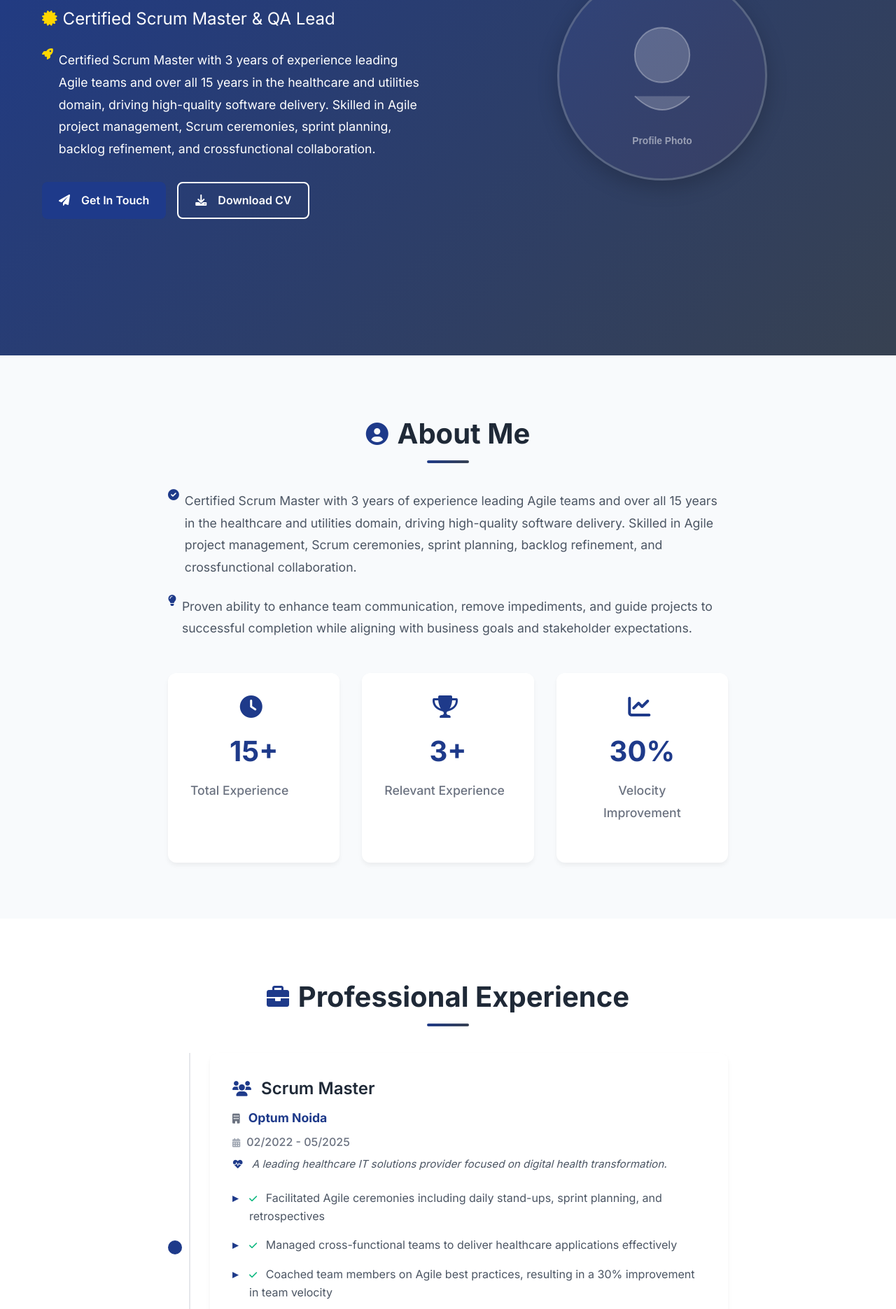
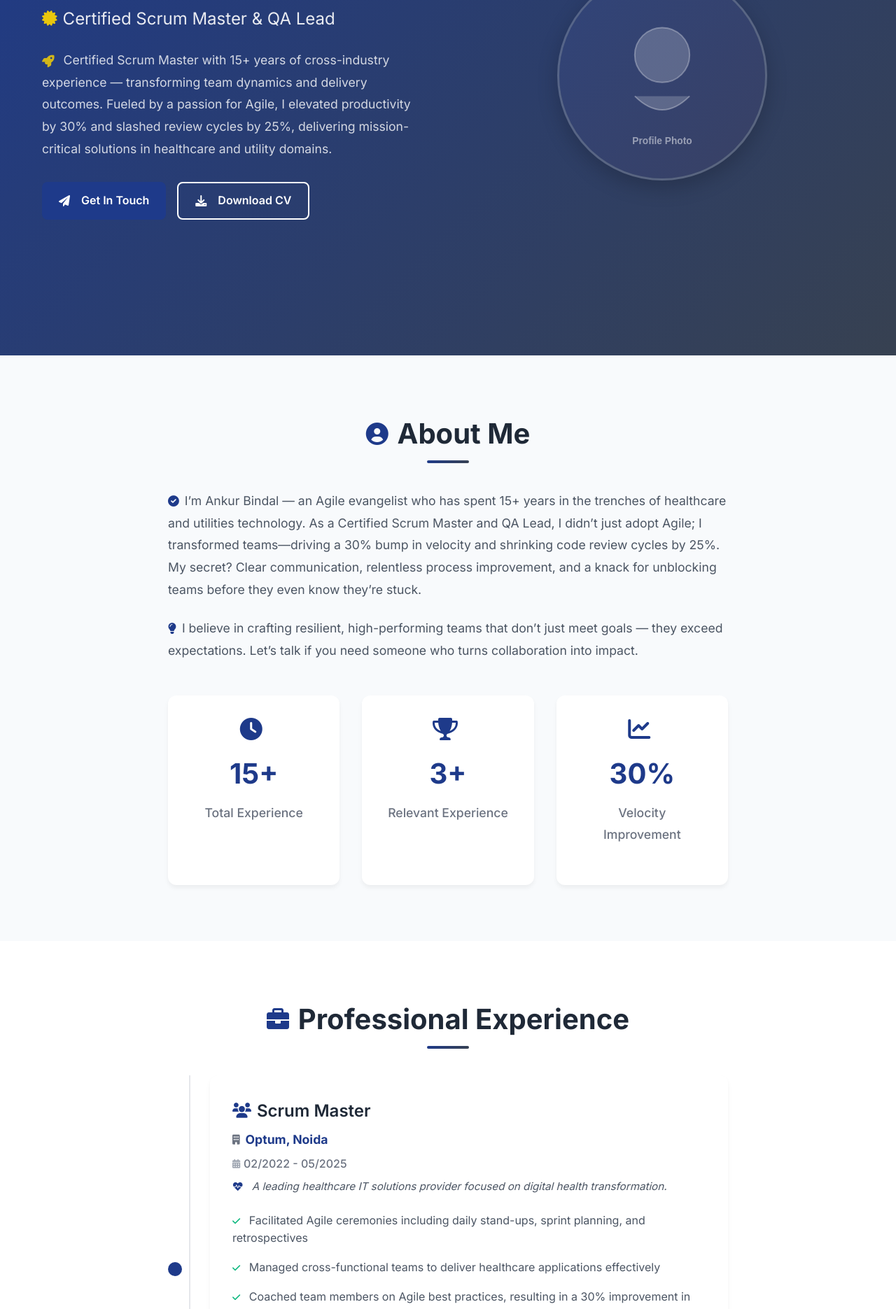
Before and after one commit to bindalankur/myportfolio, a website: page index.html in a window 1280 px wide. Shown: the part 292-2163 px from the top of the page at 70% size. Drawn offline with Linux system fonts and the light colour scheme.

Commit message:
new UI with icons..........

```diff
--- a/index.html
+++ b/index.html
@@ -37,10 +37,9 @@
                 <h1 class="hero-title"><i class="fas fa-star"></i> Ankur Bindal</h1>
                 <h2 class="hero-subtitle"><i class="fas fa-certificate"></i> Certified Scrum Master & QA Lead</h2>
                 <p class="hero-description">
-                <i class="fas fa-rocket"></i> Certified Scrum Master with 3 years of experience leading Agile teams and over all 15 years
-                    in the healthcare and utilities domain, driving high-quality software delivery. Skilled in Agile
-                    project management, Scrum ceremonies, sprint planning, backlog refinement, and crossfunctional
-                    collaboration.
+                <i class="fas fa-rocket"></i> Certified Scrum Master with 15+ years of cross-industry experience — transforming team dynamics and
+                delivery outcomes. Fueled by a passion for Agile, I elevated productivity by 30% and
+                slashed review cycles by 25%, delivering mission-critical solutions in healthcare and utility domains.
                 </p>
                 <div class="hero-buttons">
                     <a href="#contact" class="btn btn-primary"><i class="fas fa-paper-plane"></i> Get In Touch</a>
@@ -62,14 +61,16 @@
             <div class="about-content">
                 <div class="about-text">
                     <p>
-                        <i class="fas fa-check-circle"></i> Certified Scrum Master with 3 years of experience leading Agile teams and over all 15 years
-                        in the healthcare and utilities domain, driving high-quality software delivery.
-                        Skilled in Agile project management, Scrum ceremonies, sprint planning, backlog refinement,
-                         and crossfunctional collaboration.
+                        <i class="fas fa-check-circle"></i>I’m Ankur Bindal — an Agile evangelist who has spent 15+ years in the trenches of healthcare
+                        and utilities technology. As a Certified Scrum Master and QA Lead, I didn’t just adopt Agile;
+                        I transformed teams—driving a 30% bump in velocity and shrinking code review cycles by 25%.
+                        My secret? Clear communication, relentless process improvement, and a knack for
+                        unblocking teams before they even know they’re stuck.
+
                     </p>
                     <p>
-                        <i class="fas fa-lightbulb"></i> Proven ability to enhance team communication, remove impediments,  and guide projects to
-                        successful completion while aligning with business goals and stakeholder expectations.
+                        <i class="fas fa-lightbulb"></i>I believe in crafting resilient, high-performing teams that don’t just meet goals — they exceed expectations.
+                        Let’s talk if you need someone who turns collaboration into impact.
                     </p>
                     <div class="about-stats">
                         <div class="stat">
@@ -101,7 +102,7 @@
                 <div class="timeline-item">
                     <div class="timeline-content">
                         <h3><i class="fas fa-users"></i> Scrum Master</h3>
-                        <h4><i class="fas fa-building"></i> Optum Noida</h4>
+                        <h4><i class="fas fa-building"></i> Optum, Noida</h4>
                         <p class="timeline-date"><i class="fas fa-calendar-alt"></i> 02/2022 - 05/2025</p>
                         <p class="company-description"><i class="fas fa-heartbeat"></i> A leading healthcare IT solutions provider focused on digital health transformation.</p>
                         <ul>
@@ -116,7 +117,7 @@
                 <div class="timeline-item">
                     <div class="timeline-content">
                         <h3><i class="fas fa-search"></i> QA Lead</h3>
-                        <h4><i class="fas fa-building"></i> Optum Noida</h4>
+                        <h4><i class="fas fa-building"></i> Optum, Noida</h4>
                         <p class="timeline-date"><i class="fas fa-calendar-alt"></i> 08/2014 - 02/2022</p>
                         <ul>
                             <li><i class="fas fa-check"></i> Developed and executed comprehensive web, mobile, and API test strategies (Postman) with a focus on high‑risk areas to ensure product quality</li>
@@ -128,7 +129,7 @@
                 <div class="timeline-item">
                     <div class="timeline-content">
                         <h3><i class="fas fa-microscope"></i> QA Specialist</h3>
-                        <h4><i class="fas fa-building"></i> SpaceTime Insight Chandigarh</h4>
+                        <h4><i class="fas fa-building"></i> SpaceTime Insight, Chandigarh</h4>
                         <p class="timeline-date"><i class="fas fa-calendar-alt"></i> 02/2010 - 08/2014</p>
                         <p class="company-description"><i class="fas fa-cogs"></i> Implement real-time analytics and IoT solutions to enhance efficiency and drive predictive maintenance in asset-intensive sectors.</p>
                         <ul>
@@ -222,7 +223,7 @@
                         <i class="fab fa-linkedin"></i>
                         <div>
                             <h3>LinkedIn</h3>
-                            <p>www.linkedin.com/in/ankur-bindal-30b78814</p>
+                            <p><a href="https://www.linkedin.com/in/ankur-bindal-30b78814" target="_blank" style="color: #6b7280; text-decoration: none;">www.linkedin.com/in/ankur-bindal-30b78814</a></p>
                         </div>
                     </div>
                 </div>
--- a/styles.css
+++ b/styles.css
@@ -26,41 +26,52 @@ body {
 .fas, .fab {
     margin-right: 0.5rem;
     transition: all 0.3s ease;
+    display: inline-block;
+    vertical-align: baseline;
 }
 
 .nav-link i {
     margin-right: 0.3rem;
     font-size: 0.9rem;
+    vertical-align: baseline;
 }
 
 .hero-title i {
     color: #ffd700;
     margin-right: 0.8rem;
     font-size: 0.8em;
+    vertical-align: baseline;
 }
 
 .hero-subtitle i {
     color: #ffd700;
     margin-right: 0.5rem;
     font-size: 0.9em;
+    vertical-align: baseline;
 }
 
 .hero-description i {
     color: #ffd700;
     margin-right: 0.5rem;
-    font-size: 0.9em;
+    font-size: 1em;
+    vertical-align: baseline;
+    position: relative;
+    top: 2px;
 }
 
 .section-title i {
     color: #1e3a8a;
     margin-right: 0.8rem;
     font-size: 0.8em;
+    vertical-align: baseline;
 }
 
 .about-text p i {
     color: #1e3a8a;
     margin-right: 0.5rem;
     font-size: 0.9em;
+    vertical-align: baseline;
+    flex-shrink: 0;
 }
 
 .stat i {
@@ -74,42 +85,50 @@ body {
     color: #1e3a8a;
     margin-right: 0.5rem;
     font-size: 0.9em;
+    vertical-align: baseline;
 }
 
 .timeline-content h4 i {
     color: #6b7280;
     margin-right: 0.5rem;
     font-size: 0.8em;
+    vertical-align: baseline;
 }
 
 .timeline-date i {
     color: #9ca3af;
     margin-right: 0.3rem;
     font-size: 0.8em;
+    vertical-align: baseline;
 }
 
 .company-description i {
     color: #1e3a8a;
     margin-right: 0.5rem;
     font-size: 0.9em;
+    vertical-align: baseline;
 }
 
 .timeline-content ul li i {
     color: #10b981;
     margin-right: 0.5rem;
     font-size: 0.8em;
+    vertical-align: baseline;
+    flex-shrink: 0;
 }
 
 .skill-category h3 i {
     color: #1e3a8a;
     margin-right: 0.5rem;
     font-size: 0.9em;
+    vertical-align: baseline;
 }
 
 .skill-item i {
     color: #6b7280;
     margin-right: 0.3rem;
     font-size: 0.8em;
+    vertical-align: baseline;
 }
 
 .contact-form .form-group {
@@ -252,7 +271,7 @@ body {
     font-size: 3.5rem;
     font-weight: 700;
     margin-bottom: 1rem;
-    animation: fadeInUp 1s ease;
+    font-family: 'Georgia', serif;
     display: flex;
     align-items: center;
 }
@@ -262,7 +281,6 @@ body {
     font-weight: 400;
     margin-bottom: 1.5rem;
     opacity: 0.9;
-    animation: fadeInUp 1s ease 0.2s both;
     display: flex;
     align-items: center;
 }
@@ -272,15 +290,11 @@ body {
     margin-bottom: 2rem;
     opacity: 0.8;
     line-height: 1.8;
-    animation: fadeInUp 1s ease 0.4s both;
-    display: flex;
-    align-items: flex-start;
 }
 
 .hero-buttons {
     display: flex;
     gap: 1rem;
-    animation: fadeInUp 1s ease 0.6s both;
 }
 
 .btn {
@@ -321,7 +335,6 @@ body {
     display: flex;
     justify-content: center;
     align-items: center;
-    animation: fadeInRight 1s ease 0.8s both;
 }
 
 .profile-image {
@@ -382,8 +395,7 @@ section {
     margin-bottom: 1.5rem;
     color: #4b5563;
     line-height: 1.8;
-    display: flex;
-    align-items: flex-start;
+    display: block;
 }
 
 .about-stats {
@@ -481,18 +493,24 @@ section {
     font-weight: 600;
     color: #1f2937;
     margin-bottom: 0.5rem;
+    display: flex;
+    align-items: center;
 }
 
 .timeline-content h4 {
     font-size: 1.1rem;
     color: #1e3a8a;
     margin-bottom: 0.5rem;
+    display: flex;
+    align-items: center;
 }
 
 .timeline-date {
     color: #6b7280;
     font-weight: 500;
     margin-bottom: 0.5rem;
+    display: flex;
+    align-items: center;
 }
 
 .company-description {
@@ -501,6 +519,7 @@ section {
     margin-bottom: 1rem;
     font-size: 0.95rem;
     line-height: 1.5;
+    display: block;
 }
 
 .timeline-content ul {
@@ -511,15 +530,11 @@ section {
     padding: 0.5rem 0;
     color: #4b5563;
     position: relative;
-    padding-left: 1.5rem;
+    padding-left: 0;
 }
 
 .timeline-content li::before {
-    content: '▸';
-    position: absolute;
-    left: 0;
-    color: #1e3a8a;
-    font-weight: bold;
+    display: none;
 }
 
 /* Skills Section */
@@ -630,6 +645,17 @@ section {
 
 .contact-item p {
     color: #6b7280;
+}
+
+.contact-item p a {
+    color: #6b7280;
+    text-decoration: none;
+    transition: color 0.3s ease;
+}
+
+.contact-item p a:hover {
+    color: #1e3a8a;
+    text-decoration: underline;
 }
 
 .contact-form {
```
